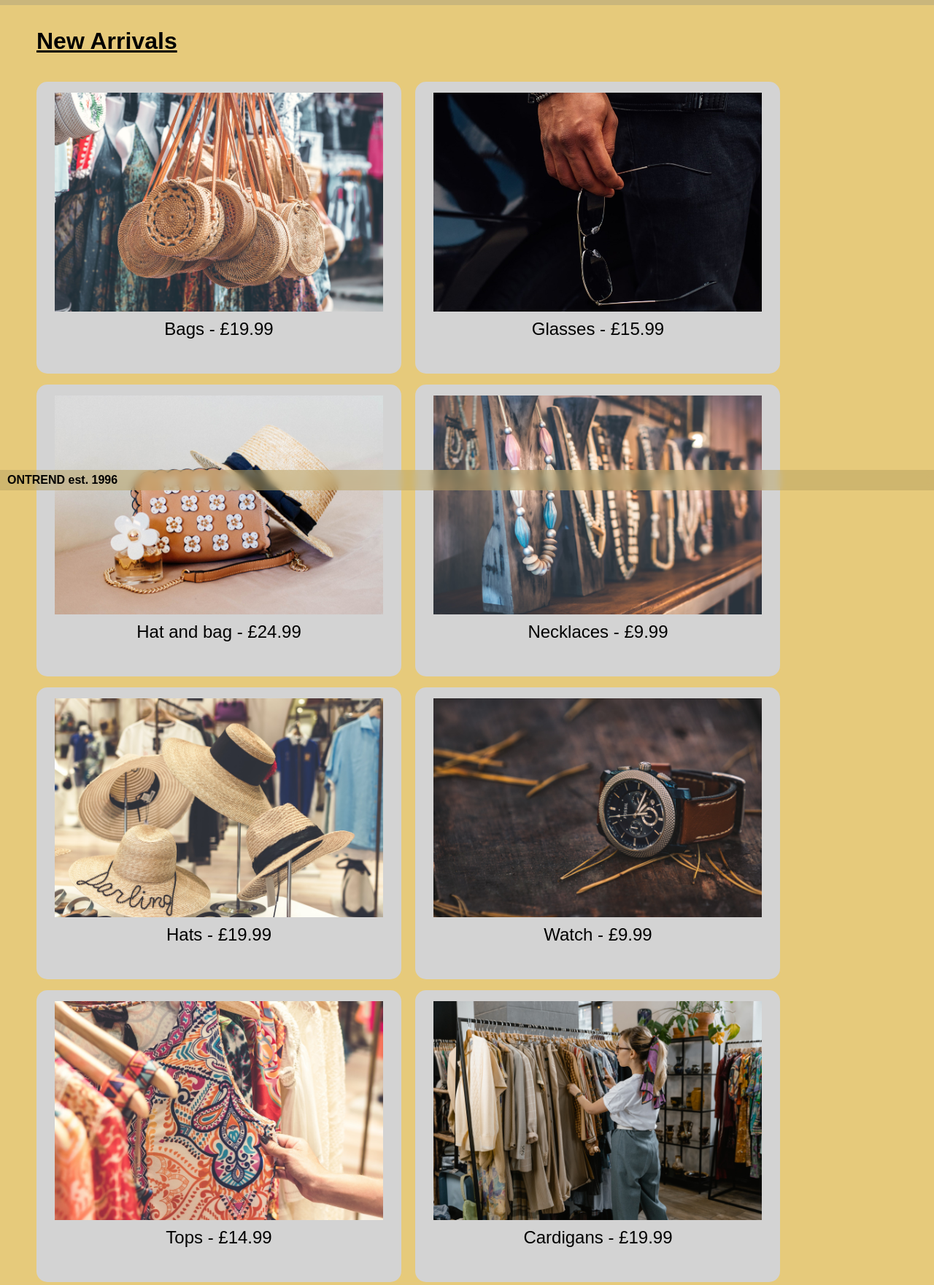
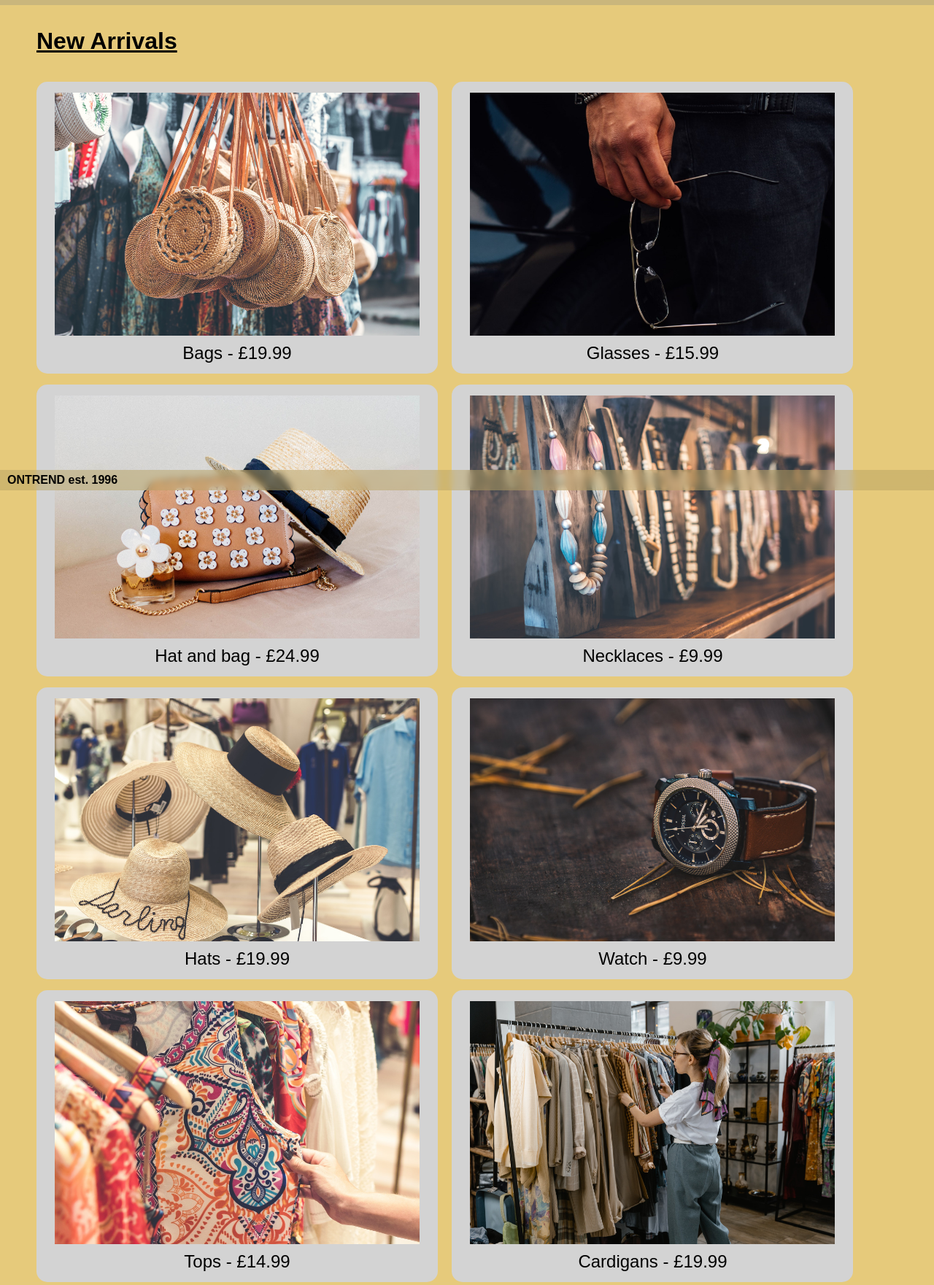
Before and after one commit to lmcqcol/ontrend, a plain HTML site: page new/index.html in a window 1280 px wide. Shown: the part 128-1889 px from the top of the page at 73% size. Drawn offline with Linux system fonts and the light colour scheme.

Commit message:
some small changes actually

```diff
--- a/new/assets/custom.css
+++ b/new/assets/custom.css
@@ -9,7 +9,7 @@
     display: inline-block;
     background: lightgray;
     border-radius: 15px;
-    width: 500px;
+    width: 550px;
     height: 400px;
     margin-right: 15px;
     margin-top: 15px;
@@ -22,7 +22,7 @@
 .newimg {
     display: block;
     margin: 0 auto;
-    width: 450px;
+    width: 500px;
 }
 .newitemdesc {
     text-align: center;
--- a/new/index.html
+++ b/new/index.html
@@ -21,55 +21,55 @@
 
 		<div id="newitem">
 			<div class="newpad">
-				<img class="newimg" src="./assets/images/bags.jpg" alt="bags">
+				<img class="newimg" src="./assets/images/bags.jpg" alt="bags" loading="lazy">
 				<div class="newitemdesc">Bags - £19.99</div>
 			</div>
 		</div>
 		<div id="newitem">
 			<div class="newpad">
-				<img class="newimg" src="./assets/images/glasses.jpg" alt="glasses">
+				<img class="newimg" src="./assets/images/glasses.jpg" alt="glasses" loading="lazy">
 				<div class="newitemdesc">Glasses - £15.99</div>
 			</div>
 		</div>
 		<div id="newitem">
 			<div class="newpad">
-				<img class="newimg" src="./assets/images/hatbag.jpg" alt="hat and bag">
+				<img class="newimg" src="./assets/images/hatbag.jpg" alt="hat and bag" loading="lazy">
 				<div class="newitemdesc">Hat and bag - £24.99</div>
 			</div>
 		</div>
 		<div id="newitem">
 			<div class="newpad">
-				<img class="newimg" src="./assets/images/necklaces.jpg" alt="necklaces">
+				<img class="newimg" src="./assets/images/necklaces.jpg" alt="necklaces" loading="lazy">
 				<div class="newitemdesc">Necklaces - £9.99</div>
 			</div>
 		</div>
 		<div id="newitem">
 			<div class="newpad">
-				<img class="newimg" src="./assets/images/hats.jpg" alt="hats">
+				<img class="newimg" src="./assets/images/hats.jpg" alt="hats" loading="lazy">
 				<div class="newitemdesc">Hats - £19.99</div>
 			</div>
 		</div>
 		<div id="newitem">
 			<div class="newpad">
-				<img class="newimg" src="./assets/images/watch2.jpg" alt="watch">
+				<img class="newimg" src="./assets/images/watch2.jpg" alt="watch" loading="lazy">
 				<div class="newitemdesc">Watch - £9.99</div>
 			</div>
 		</div>
 		<div id="newitem">
 			<div class="newpad">
-				<img class="newimg" src="./assets/images/rack3.jpg" alt="rack">
+				<img class="newimg" src="./assets/images/rack3.jpg" alt="rack" loading="lazy">
 				<div class="newitemdesc">Tops - £14.99</div>
 			</div>
 		</div>
 		<div id="newitem">
 			<div class="newpad">
-				<img class="newimg" src="./assets/images/rack4.jpg" alt="rack">
+				<img class="newimg" src="./assets/images/rack4.jpg" alt="rack" loading="lazy">
 				<div class="newitemdesc">Cardigans - £19.99</div>
 			</div>
 		</div>
 		<div id="newitem">
 			<div class="newpad">
-				<img class="newimg" src="./assets/images/shelf.jpg" alt="watch">
+				<img class="newimg" src="./assets/images/shelf.jpg" alt="watch" loading="lazy">
 				<div class="newitemdesc">Tops - £14.99</div>
 			</div>
 		</div>
```
Also changed, not shown: reviews/index.html (+8 -8 lines).
